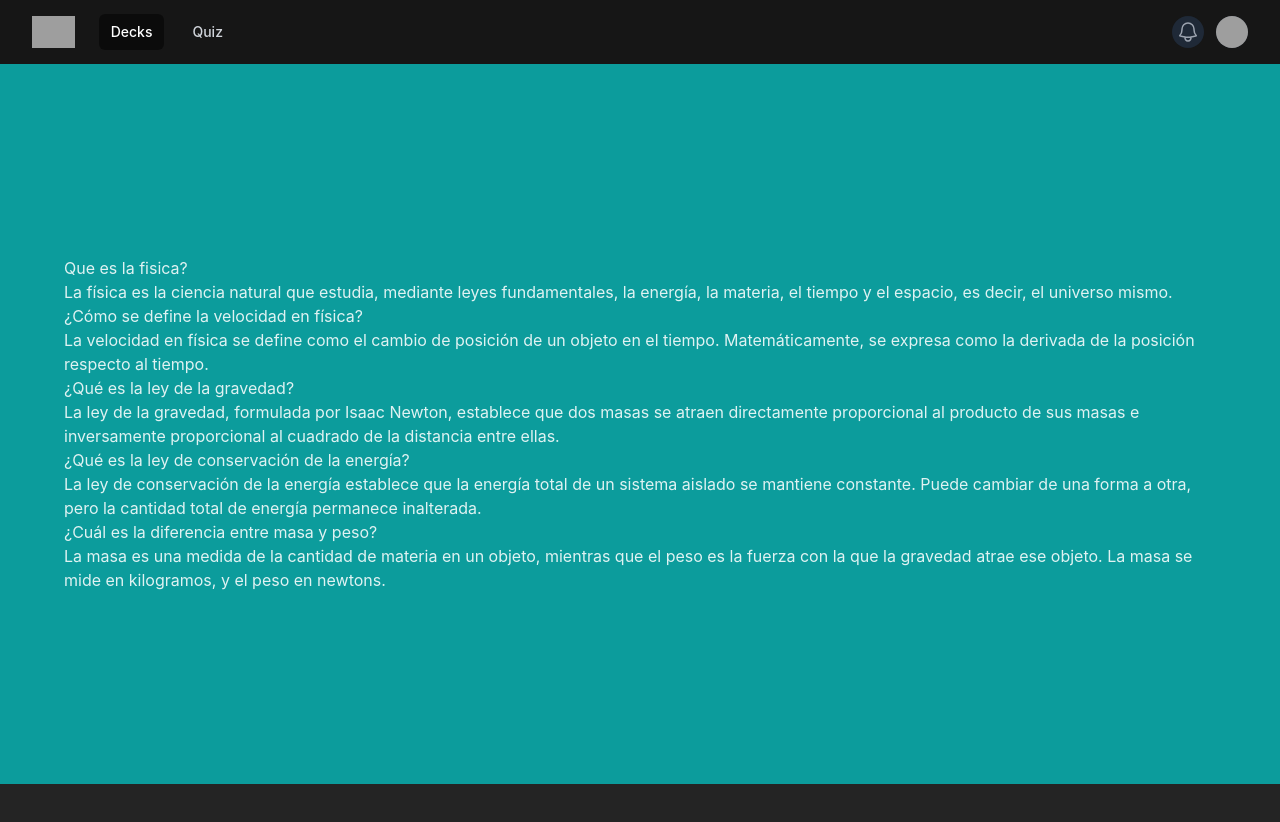
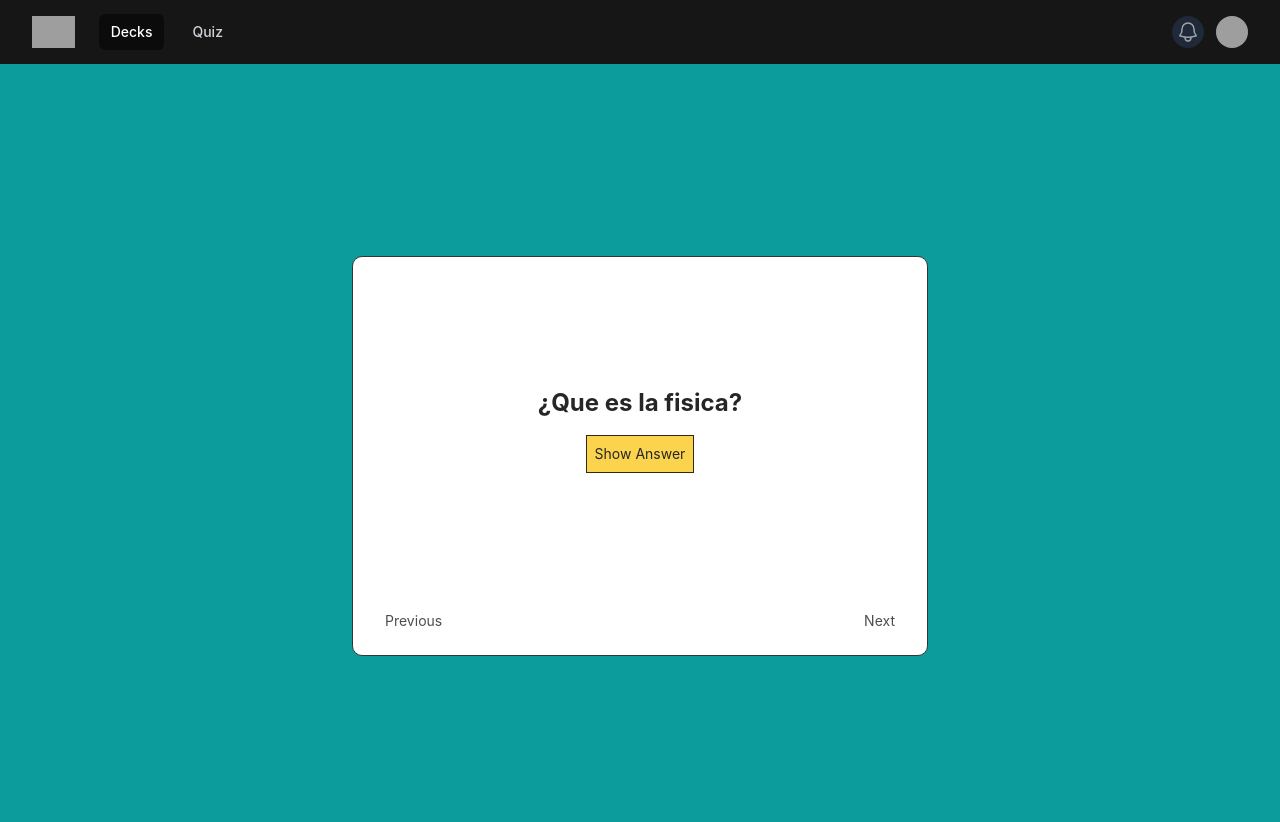
Before and after one commit to zubstack/project-quiz_app, a React (Vite) app in the folder client/: page /decks in a window 1280 px wide. Shown: the top 822 px of the page. Before the commit the page ends 800 px from the top, so only its background shows below. Built offline with nearby package versions, Linux system fonts and the light colour scheme; grey boxes are pictures that could not be loaded.

Commit message:
Flashcard layout

```diff
--- a/client/src/components/FlashCard.jsx
+++ b/client/src/components/FlashCard.jsx
@@ -1,11 +1,20 @@
 import React from "react";
+import BaseLayout from "../layout/BaseLayout";
+import ColorButton from "./ui/ColorButton";
+import LinkButton from "./ui/LinkButton";
 
 function FlashCard({ card }) {
   return (
-    <div>
-      <h1>{card.question}</h1>
-      <p>{card.answer}</p>
-    </div>
+    <BaseLayout class="text-2xl font-bold flex flex-col items-center ">
+      <div className="flex flex-col items-center flex-1 justify-center">
+        <h1 className="mb-4">{card.question}</h1>
+        <ColorButton color={"yellow"}> Show Answer</ColorButton>
+      </div>
+      <div className="flex justify-between w-full mt-8">
+        <LinkButton>Previous</LinkButton>
+        <LinkButton>Next</LinkButton>
+      </div>
+    </BaseLayout>
   );
 }
 
--- a/client/src/components/ui/Button.jsx
+++ b/client/src/components/ui/Button.jsx
@@ -1,7 +1,7 @@
 function Button(props) {
   return (
     <button
-      className="bg-black/90 text-white px-5 py-2 mt-6 rounded-md hover:bg-slate-800"
+      className="bg-black/90 text-white text-sm font-normal px-5 py-2 mt-6 rounded-md hover:bg-slate-800"
       {...props}
     >
       {props.children}
--- /dev/null
+++ b/client/src/components/ui/ColorButton.css
@@ -0,0 +1,32 @@
+.background-slate {
+  background-color: #cbd5e1;
+}
+
+.background-slate:hover {
+  background-color: #94a3b8;
+}
+
+.background-red {
+  background-color: #fca5a5;
+}
+.background-red:hover {
+  background-color: #f87171;
+}
+
+.background-yellow {
+  background-color: #fcd34d;
+}
+.background-yellow:hover {
+  background-color: #fbbf24;
+}
+
+.background-green {
+  background-color: #bef264;
+}
+.background-green:hover {
+  background-color: #a3e635;
+}
+
+/* * {
+  border: 1px solid;
+} */
--- /dev/null
+++ b/client/src/components/ui/ColorButton.jsx
@@ -0,0 +1,15 @@
+import "./ColorButton.css";
+function ColorButton(props) {
+  const { color, hover } = props;
+
+  return (
+    <button
+      className={`font-normal background-${color} text-sm border border-black/80 p-2 hover:${hover} `}
+      {...props}
+    >
+      {props.children}
+    </button>
+  );
+}
+
+export default ColorButton;
--- /dev/null
+++ b/client/src/components/ui/LinkButton.jsx
@@ -0,0 +1,11 @@
+import React from "react";
+
+function LinkButton(props) {
+  return (
+    <button className="text-black/70 text-sm font-normal">
+      {props.children}
+    </button>
+  );
+}
+
+export default LinkButton;
--- a/client/src/data/flashcards.json
+++ b/client/src/data/flashcards.json
@@ -3,7 +3,7 @@
     "cardId": 721,
     "deckId": 1,
     "domain": "low",
-    "question": "Que es la fisica?",
+    "question": "¿Que es la fisica?",
     "answer": "La física es la ciencia natural que estudia, mediante leyes fundamentales, la energía, la materia, el tiempo y el espacio, es decir, el universo mismo."
   },
   {
--- a/client/src/layout/BaseLayout.css
+++ b/client/src/layout/BaseLayout.css
@@ -5,6 +5,7 @@
   width: 50%;
   min-height: 50vh;
   /* text-align: center; */
-  padding: 5rem 3rem;
+  padding: 1.5rem 2rem;
   border-radius: 10px;
+  border: 1px solid rgb(53, 53, 53);
 }
--- a/client/src/layout/BaseLayout.jsx
+++ b/client/src/layout/BaseLayout.jsx
@@ -1,5 +1,9 @@
 import "./BaseLayout.css";
 
-export default function BaseLayout({ children }) {
-  return <div id="baseLayout">{children}</div>;
+export default function BaseLayout(props) {
+  return (
+    <div id="baseLayout" {...props}>
+      {props.children}
+    </div>
+  );
 }
--- a/client/src/pages/Decks.jsx
+++ b/client/src/pages/Decks.jsx
@@ -3,11 +3,10 @@ import FlashCard from "../components/FlashCard";
 import data from "../data/flashcards.json";
 
 function Decks() {
+  const card = data[0];
   return (
     <div>
-      {data.map((card) => (
-        <FlashCard key={card.cardId} card={card} />
-      ))}
+      <FlashCard key={card.cardId} card={card} />
     </div>
   );
 }
```
